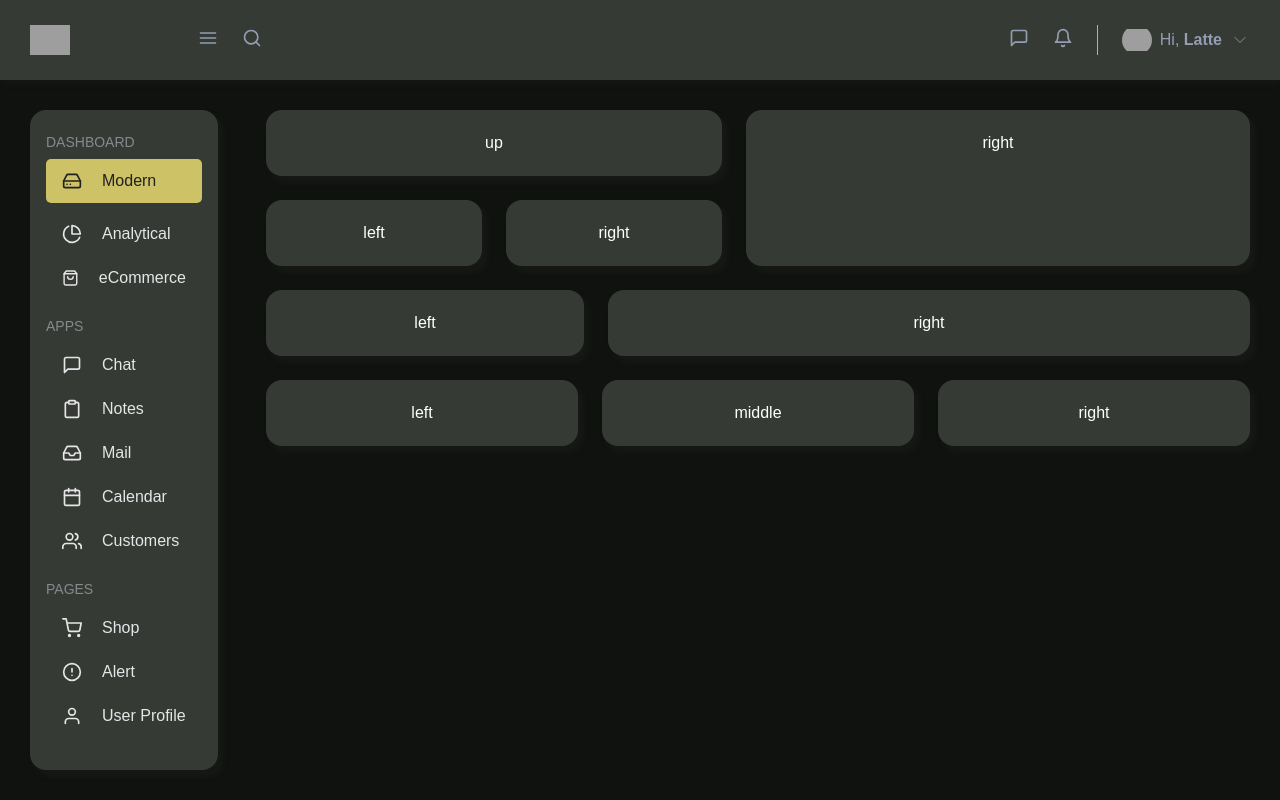
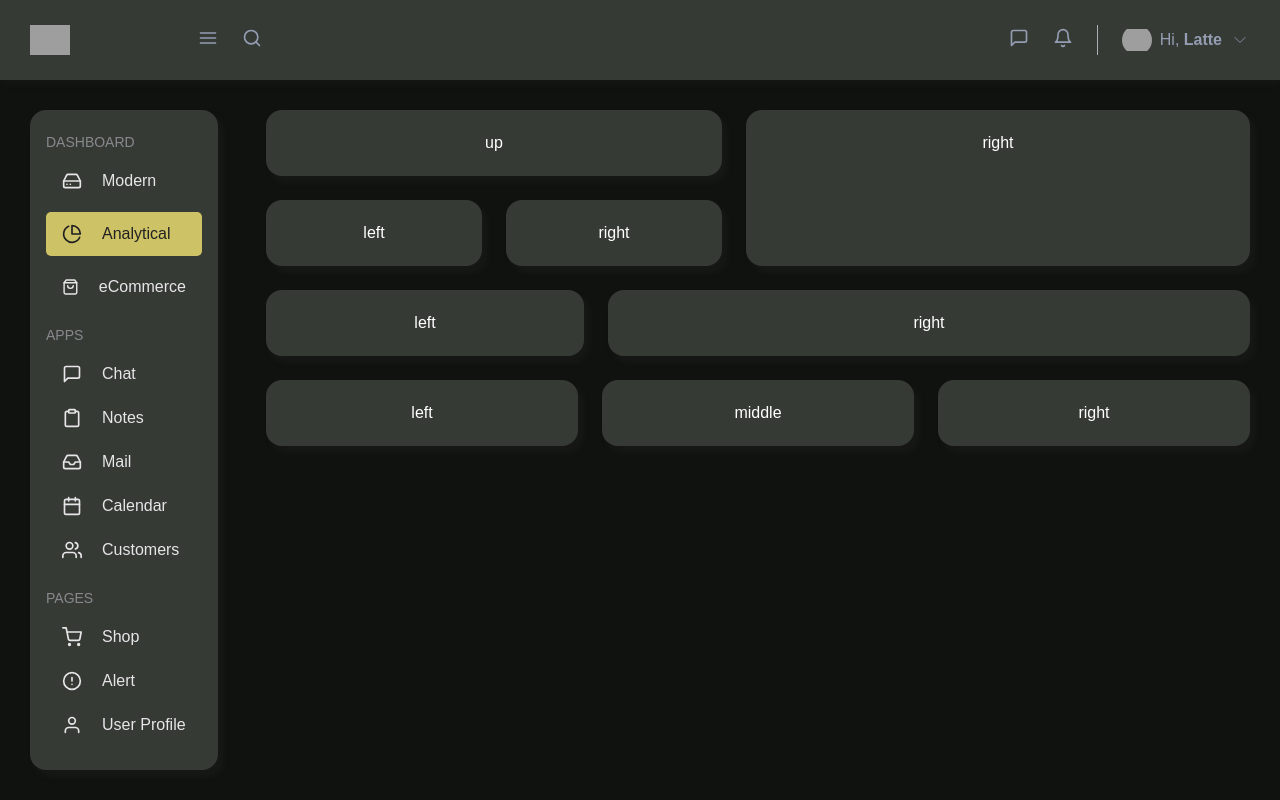
Before and after one commit to sweeetlatte/dashboard, a React (Create React App) app: page / in a window 1280 px wide. Built offline with nearby package versions, Linux system fonts and the light colour scheme; grey boxes are pictures that could not be loaded.

Commit message:
[fix][sidebar] modify active index's initial value

```diff
--- a/src/components/Sidebar/index.tsx
+++ b/src/components/Sidebar/index.tsx
@@ -7,7 +7,7 @@ import { Sections } from './sections';
 import styles from './styles.module.scss';
 
 export default function Sidebar() {
-  const [indexSidebar, setIndexSidebar] = useState<number>(1);
+  const [indexSidebar, setIndexSidebar] = useState<number>(2);
 
   return (
     <>
```
